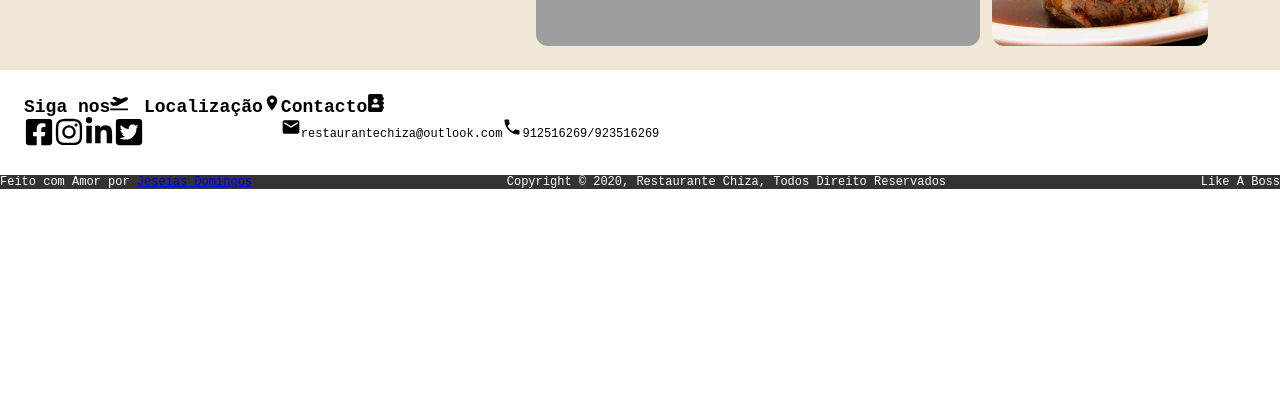
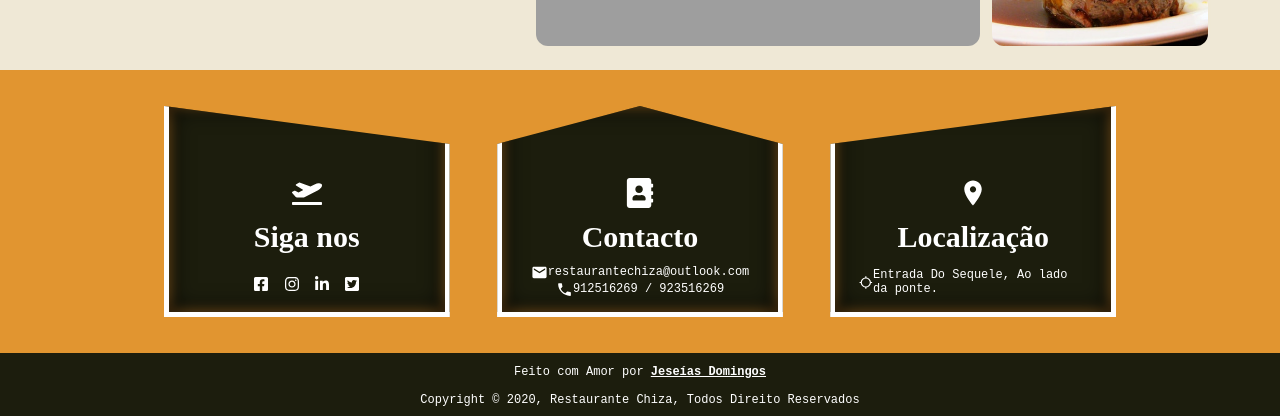
Before and after one commit to jeseias/restaurante-chiza, a React (Create React App) app: page / in a window 1280 px wide. Shown: the part 3993-4409 px from the top of the page. Before the commit the page ends 4182 px from the top, so only its background shows below. Built offline with nearby package versions, Linux system fonts and the light colour scheme; grey boxes are pictures that could not be loaded.

Commit message:
Done with the footer

```diff
--- a/src/layout/Footer/index.js
+++ b/src/layout/Footer/index.js
@@ -2,7 +2,7 @@ import React from 'react';
 
 import { FaFacebookSquare, FaInstagram, FaLinkedinIn, FaPlaneDeparture,
   FaAddressBook, FaTwitterSquare  } from 'react-icons/fa';
-  import { MdEmail, MdPhone, MdLocationOn } from 'react-icons/md';
+  import { MdEmail, MdPhone, MdLocationOn, MdLocationSearching } from 'react-icons/md';
 
 import { Container, Top, Bottom } from './styles';
 
@@ -10,39 +10,39 @@ export default () =>
   <Container>
     <Top>
       <div>
-        <h2>
-          Siga nos
-          <FaPlaneDeparture />
-        </h2>
-        <FaFacebookSquare size={30} />
-        <FaInstagram size={30} />
-        <FaLinkedinIn size={30} />
-        <FaTwitterSquare size={30} />
+        <FaPlaneDeparture size={30} className="mainIcon"/>
+        <h2> Siga nos </h2>
+        <div className="icons">
+          <FaFacebookSquare size={16} className="icon" />
+          <FaInstagram size={16} className="icon"/>
+          <FaLinkedinIn size={16} className="icon" />
+          <FaTwitterSquare size={16} className="icon"/>
+        </div>
       </div>
       <div>
-        <h2>
-          Localização
-          <MdLocationOn />
-        </h2>
+        <FaAddressBook size={30} className="mainIcon"/>
+        <h2> Contacto </h2>
+        <p>
+          <MdEmail size={17} className='icon' />
+          <span>restaurantechiza@outlook.com</span>
+        </p>
+        <p>
+          <MdPhone size={17} className='icon' />
+          <span>912516269 / 923516269</span>
+        </p>
       </div>
       <div>
-        <h2>
-          Contacto
-          <FaAddressBook />
-        </h2>
-        <span>
-          <MdEmail size={20} className='icon' />
-          <span>restaurantechiza@outlook.com</span>
-        </span>
-        <span>
-          <MdPhone size={20} className='icon' />
-          <span>912516269/923516269</span>
-        </span>
+        <MdLocationOn size={30} className="mainIcon"/>
+        <h2> Localização </h2>
+        <p>
+          <MdLocationSearching size={17} />
+          Entrada Do Sequele, Ao lado da ponte.
+        </p>
       </div>
     </Top>
     <Bottom>
-      <p>Feito com Amor por <a href="https://jeseiasdomingos.netlify.com">Jeseías Domingos</a> </p>
+      <p>Feito com Amor por <a href="https://jeseiasdomingos.netlify.com" target="_blank">Jeseías Domingos</a> </p>
+      <br/>
       <p> Copyright &copy; 2020, Restaurante Chiza, Todos Direito Reservados </p>
-      <p>Like A Boss</p>
     </Bottom>
   </Container>
--- a/src/layout/Footer/styles.js
+++ b/src/layout/Footer/styles.js
@@ -1,17 +1,87 @@
 import styled from 'styled-components';
 
+import { yellow_color, dark_brown } from './../../styles/variables';
+import { CenterContent } from './../../styles/utils';
+
 export const Container = styled.section`
-
+  background: ${yellow_color};
 `;
 
 export const Top = styled.div`
-  padding: 2rem;
+  padding: 3rem;
+  margin: 0 auto;
+  width: 80%;
   display: flex;
+  justify-content: space-between;
+  flex-wrap: wrap;
+
+  > div {
+    background: ${dark_brown};
+    padding: 2rem;
+    width: 30%;
+    color: #fff;
+    padding: 2rem;
+    padding-top: 5rem;
+    box-shadow: inset 0 0 2rem #000, inset 0 0 1rem ${yellow_color};
+    border: 5px solid #fff;
+    border-top: none;
+
+    &:nth-child(1) {
+      clip-path: polygon(0 0, 100% 18%, 100% 100%, 0% 100%);
+
+      .icons {
+        ${CenterContent};
+
+        svg {
+          position: relative;
+          top: 1.2rem;
+          margin: .6rem;
+        }
+      }
+    }
+
+    &:nth-child(2) {
+      clip-path:  polygon(50% 0, 100% 18%, 100% 100%, 50% 100%, 0 100%, 0 18%);
+
+      p {
+        position: relative;
+        top: .8rem;
+        ${CenterContent};
+      }
+    }
+
+    &:nth-child(3) {
+      clip-path: polygon(0 18%, 100% 0, 100% 100%, 0% 100%);
+
+      p {
+        position: relative;
+        top: 1.2rem;
+        ${CenterContent};
+      }
+    }
+
+    h2 {
+      font-size: 2.5rem;
+      font-family: 'Dancing Script';
+      text-align: center;
+    }
+
+    .mainIcon {
+      display: block;
+      margin: 1rem auto;
+    }
+
+  }
 `;
 
 export const Bottom = styled.div`
-  display: flex;
-  justify-content: space-between;
   color: #fff;
-  background: #333;
+  background: ${dark_brown};
+  padding: 1rem 25rem;
+  text-align: center;
+
+  a {
+    color: #fff;
+    font-weight: bold;
+  }
 `;
```
